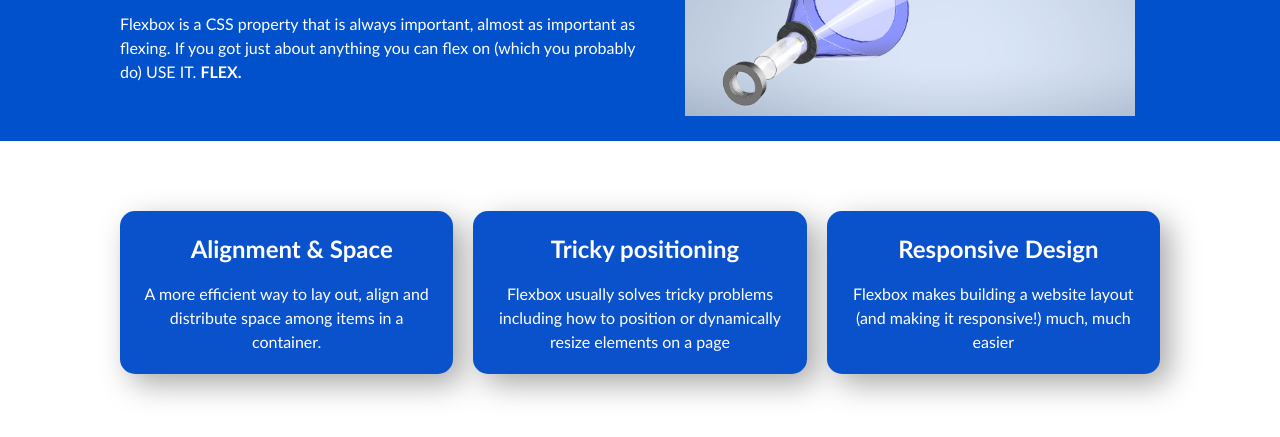
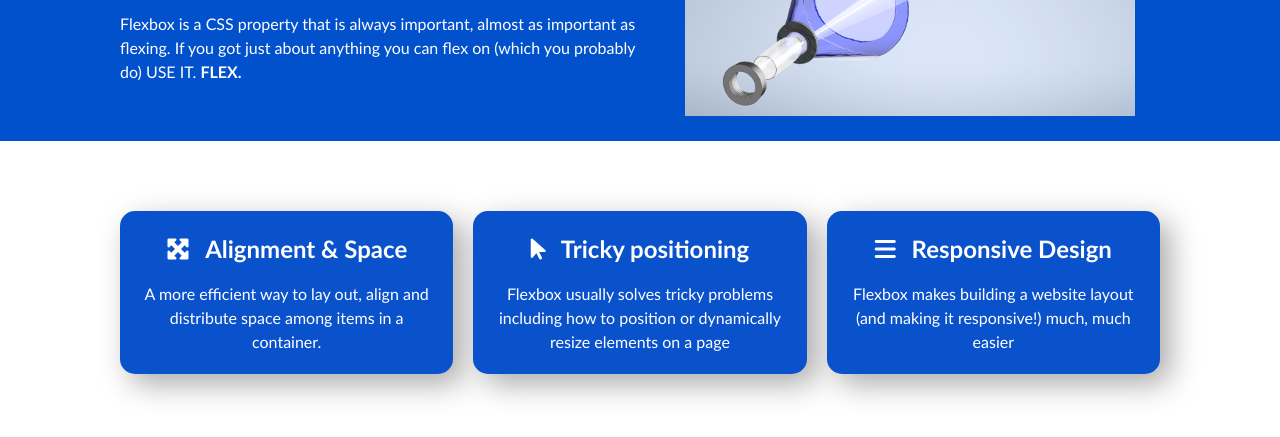
Before and after one commit to Salvador-Manjarrez/FLEX, a plain HTML site: page index.html in a window 1280 px wide. Shown: the part 275-712 px from the top of the page. Drawn offline with Linux system fonts and the light colour scheme.

Commit message:
Update index.html

```diff
--- a/index.html
+++ b/index.html
@@ -6,6 +6,7 @@
     <meta name="viewport" content="width=device-width, initial-scale=1.0">
     <title> FLEX</title>
     <link rel="stylesheet" href="style.css">
+    <script src="https://kit.fontawesome.com/05206cf904.js" crossorigin="anonymous"></script>
 </head>
 
 <body>
@@ -46,7 +47,7 @@
     <section class="boxes">
         <div class="container">
             <div class="box">
-                <h2><i class=""></i>
+                <h2><i class="fas fa-expand-arrows-alt"></i>
                 Alignment & Space
                 </h2>
                 <p>
@@ -56,7 +57,7 @@
                 </p>
           </div>
             <div class="box">
-                <h2><i class=""></i>
+                <h2><i class="fas fa-mouse-pointer"></i>
                 Tricky positioning
                 </h2>
                 <p>
@@ -66,7 +67,7 @@
                 </p>
             </div>
             <div class="box">
-                <h2><i class=""></i>
+                <h2><i class="fas fa-bars"></i>
                Responsive Design
                 </h2>
                 <p>
```
